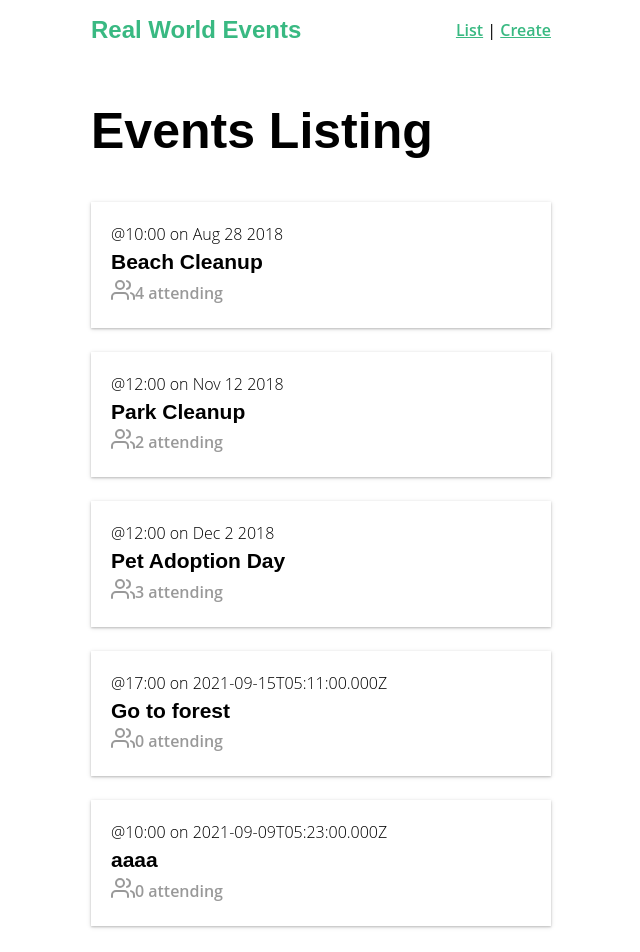
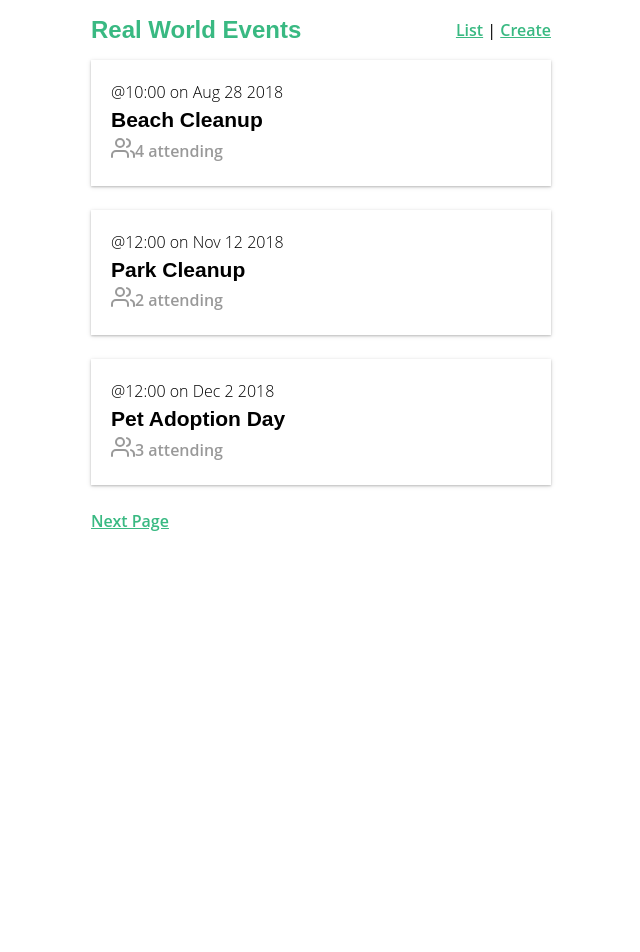
Before and after one commit to ilexwg/event-app, a Vue app: page / in a window 1280 px wide. Shown: the top 952 px of the page, without its empty margins (319-959 px from the left). After the commit the page ends 800 px from the top, so only its background shows below. Built offline with nearby package versions, Linux system fonts and the light colour scheme; data requests are answered from the project's data file; the HTML template or start-up script is replaced by a standard one.

Commit message:
vuex part 2

```diff
--- a/db.json
+++ b/db.json
@@ -73,31 +73,163 @@
       ]
     },
     {
-      "id": 7442067,
-      "category": "nature",
-      "organizer": {
-        "id": "abc123",
-        "name": "Adam Jahr"
-      },
-      "title": "Go to forest",
-      "description": "Let's go to forest",
-      "location": "Beijing",
-      "date": "2021-09-15T05:11:00.000Z",
-      "time": "17:00",
-      "attendees": []
+      "id": 4,
+      "title": "Disco Party",
+      "date": "Aug 28 2018",
+      "time": "10:00",
+      "location": "Daytona Beach",
+      "description": "Let's clean up this beach.",
+      "organizer": "Adam Jahr",
+      "category": "sustainability",
+      "attendees": [
+        {
+          "id": "abc123",
+          "name": "Adam Jahr"
+        },
+        {
+          "id": "def456",
+          "name": "Gregg Pollack"
+        },
+        {
+          "id": "ghi789",
+          "name": "Beth Swanson"
+        },
+        {
+          "id": "jkl101",
+          "name": "Mary Gordon"
+        }
+      ]
     },
     {
-      "id": 6341978,
-      "category": "housing",
+      "id": 5,
+      "title": "Vue Users Group",
+      "date": "Nov 12 2018",
+      "time": "12:00",
+      "location": "132 N Magnolia Street, Orlando, Florida",
+      "description": "We're going to clean up this park.",
+      "organizer": "Adam Jahr",
+      "category": "nature",
+      "attendees": [
+        {
+          "id": "ghi789",
+          "name": "Beth Swanson"
+        },
+        {
+          "id": "jkl101",
+          "name": "Mary Gordon"
+        }
+      ]
+    },
+    {
+      "id": 6,
+      "title": "Orlando Dev Meetup",
+      "date": "Dec 2 2018",
+      "time": "12:00",
+      "location": "132 N Magnolia Street, Orlando, Florida",
+      "description": "Help animals find new homes.",
+      "organizer": "Gregg Pollack",
+      "category": "animal welfare",
+      "attendees": [
+        {
+          "id": "abc123",
+          "name": "Adam Jahr"
+        },
+        {
+          "id": "ghi789",
+          "name": "Beth Swanson"
+        },
+        {
+          "id": "jkl101",
+          "name": "Mary Gordon"
+        }
+      ]
+    },
+    {
+      "id": 7,
+      "title": "Yoga Class",
+      "date": "Aug 28 2018",
+      "time": "10:00",
+      "location": "Daytona Beach",
+      "description": "Let's clean up this beach.",
+      "organizer": "Adam Jahr",
+      "category": "sustainability",
+      "attendees": [
+        {
+          "id": "abc123",
+          "name": "Adam Jahr"
+        },
+        {
+          "id": "def456",
+          "name": "Gregg Pollack"
+        },
+        {
+          "id": "ghi789",
+          "name": "Beth Swanson"
+        },
+        {
+          "id": "jkl101",
+          "name": "Mary Gordon"
+        }
+      ]
+    },
+    {
+      "id": 8,
+      "title": "Breathing Meditation",
+      "date": "Nov 12 2018",
+      "time": "12:00",
+      "location": "132 N Magnolia Street, Orlando, Florida",
+      "description": "We're going to clean up this park.",
+      "organizer": "Adam Jahr",
+      "category": "nature",
+      "attendees": [
+        {
+          "id": "ghi789",
+          "name": "Beth Swanson"
+        },
+        {
+          "id": "jkl101",
+          "name": "Mary Gordon"
+        }
+      ]
+    },
+    {
+      "id": 9,
+      "title": "Dancing Class",
+      "date": "Dec 2 2018",
+      "time": "12:00",
+      "location": "132 N Magnolia Street, Orlando, Florida",
+      "description": "Help animals find new homes.",
+      "organizer": "Gregg Pollack",
+      "category": "animal welfare",
+      "attendees": [
+        {
+          "id": "abc123",
+          "name": "Adam Jahr"
+        },
+        {
+          "id": "ghi789",
+          "name": "Beth Swanson"
+        },
+        {
+          "id": "jkl101",
+          "name": "Mary Gordon"
+        }
+      ]
+    },
+    {
+      "id": 10,
+      "category": "animal welfare",
       "organizer": {
-        "id": "abc123",
-        "name": "Adam Jahr"
+        "user": {
+          "id": "abc123",
+          "name": "Adam Jahr"
+        }
       },
-      "title": "aaaa",
-      "description": "bbbbbb",
-      "location": "Shanghai",
-      "date": "2021-09-09T05:23:00.000Z",
-      "time": "10:00",
+      "title": "Gregg's Event",
+      "description": "We'll do stuff",
+      "location": "Your House",
+      "date": "",
+      "time": "5:00",
       "attendees": []
     }
   ]
--- a/src/App.vue
+++ b/src/App.vue
@@ -1,7 +1,7 @@
 <template>
   <div id="app">
     <NavBar />
-    <router-view />
+    <router-view :key="$route.fullPath" />
   </div>
 </template>
 
--- a/src/services/EventService.js
+++ b/src/services/EventService.js
@@ -10,8 +10,8 @@
 });
 
 export default {
-  getEvents() {
-    return apiClient.get('/events');
+  getEvents(perPage, page) {
+    return apiClient.get(`/events?_limit=${perPage}&_page=${page}`);
   },
 
   getEvent(id) {
--- a/src/store.js
+++ b/src/store.js
@@ -16,7 +16,9 @@
       'food',
       'community',
     ],
+    event: {},
     events: [],
+    eventsTotal: 0,
   },
 
   getters: {
@@ -34,8 +36,14 @@
     ADD_EVENT(state, event) {
       state.events.push(event);
     },
-    INCREMENT_COUNT(state, value) {
-      state.count += value;
+    SET_EVENT(state, event) {
+      state.event = event;
+    },
+    SET_EVENTS(state, events) {
+      state.events = events;
+    },
+    SET_EVENTS_TOTAL(state, eventsTotal) {
+      state.eventsTotal = eventsTotal;
     },
   },
 
@@ -45,5 +53,30 @@
         commit('ADD_EVENT', event);
       });
     },
+    fetchEvent({ commit, getters }, id) {
+      const event = getters.getEventById(id);
+      if (event) {
+        commit('SET_EVENT', event);
+        return event;
+      } else {
+        return EventService.getEvent(id)
+          .then(res => {
+            commit('SET_EVENT', res.data);
+          })
+          .catch(err => {
+            console.log('There was an error: ', err.response);
+          });
+      }
+    },
+    fetchEvents({ commit }, { perPage, page }) {
+      return EventService.getEvents(perPage, page)
+        .then(res => {
+          commit('SET_EVENTS_TOTAL', parseInt(res.headers['x-total-count']));
+          commit('SET_EVENTS', res.data);
+        })
+        .catch(err => {
+          console.log('There was an error: ', err.response);
+        });
+    },
   },
 });
--- a/src/views/EventList.vue
+++ b/src/views/EventList.vue
@@ -1,13 +1,28 @@
 <template>
   <div class="">
-    <h1>Events Listing</h1>
     <EventCard v-for="event in events" :key="event.id" :event="event" />
+    <template v-if="page !== 1">
+      <router-link
+        :to="{ name: 'event-list', query: { page: page - 1 } }"
+        rel="prev"
+      >
+        Prev Page
+      </router-link>
+      <template v-if="hasNextPage"> | </template>
+    </template>
+    <router-link
+      v-if="hasNextPage"
+      :to="{ name: 'event-list', query: { page: page + 1 } }"
+      rel="next"
+    >
+      Next Page
+    </router-link>
   </div>
 </template>
 
 <script>
 import EventCard from '@/components/EventCard.vue';
-import EventService from '@/services/EventService.js';
+import { mapState } from 'vuex';
 
 export default {
   name: 'EventList',
@@ -16,20 +31,23 @@
     EventCard,
   },
 
-  data() {
-    return {
-      events: [],
-    };
+  computed: {
+    ...mapState(['events', 'eventsTotal']),
+    page() {
+      return parseInt(this.$route.query.page) || 1;
+    },
+    hasNextPage() {
+      return this.eventsTotal > this.page * this.perPage;
+    },
   },
 
   created() {
-    EventService.getEvents()
-      .then((res) => {
-        this.events = res.data;
-      })
-      .catch((err) => {
-        console.log('There was an error: ', err.response);
-      });
+    this.perPage = 3;
+
+    this.$store.dispatch('fetchEvents', {
+      perPage: this.perPage,
+      page: this.page,
+    });
   },
 };
 </script>
--- a/src/views/EventShow.vue
+++ b/src/views/EventShow.vue
@@ -29,7 +29,7 @@
 </template>
 
 <script>
-import EventService from '@/services/EventService.js';
+import { mapState } from 'vuex';
 
 export default {
   name: 'EventShow',
@@ -40,20 +40,12 @@
     },
   },
 
-  data() {
-    return {
-      event: {},
-    };
+  computed: {
+    ...mapState(['event']),
   },
 
   created() {
-    EventService.getEvent(this.id)
-      .then((res) => {
-        this.event = res.data;
-      })
-      .catch((err) => {
-        console.log('There was an error: ', err.response);
-      });
+    this.$store.dispatch('fetchEvent', this.id);
   },
 };
 </script>
```
